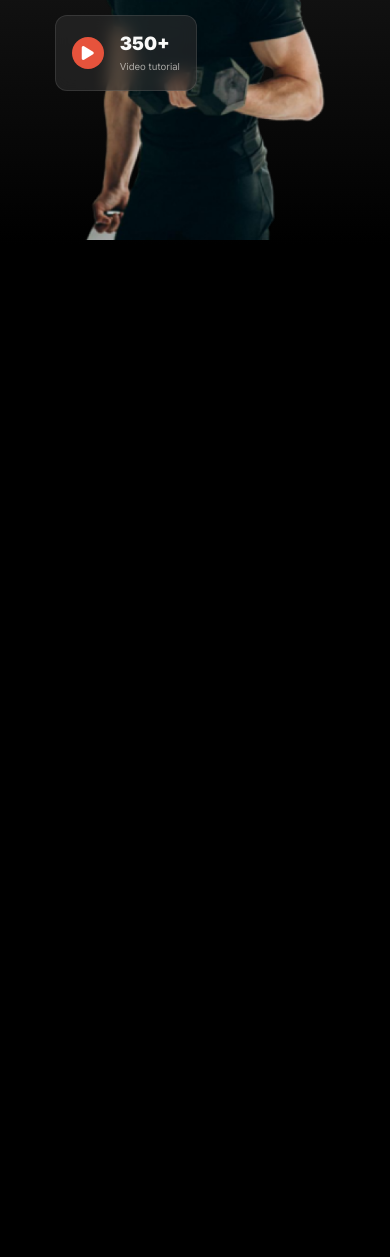
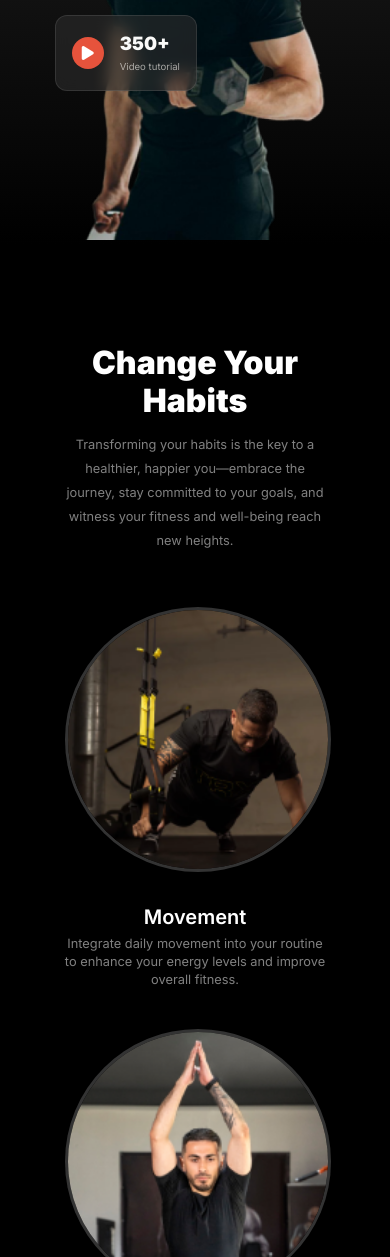
Before and after one commit to shaoon09/ph-assignment-2, a plain HTML site: page index.html in a window 390 px wide. Shown: the part 743-2000 px from the top of the page. Before the commit the page ends 1019 px from the top, so only its background shows below. Drawn offline with Linux system fonts and the light colour scheme; a web font is replaced by a local one.

Commit message:
change habits page added with responsive

```diff
--- a/index.html
+++ b/index.html
@@ -54,5 +54,37 @@
             </div>
         </div>
     </header>
+    <main>
+        <section class="change-habits">
+            <div class="container">
+                <div class="text-container">
+                    <h1>Change Your Habits</h1>
+                    <p>Transforming your habits is the key to a healthier, happier you—embrace the journey, stay committed to your goals, and witness your fitness and well-being reach new heights.</p>
+                </div>
+                <div class="img-container">
+                    <div>
+                        <img src="images/image 3.png" alt="">
+                        <h5>Movement</h5>
+                        <p>Integrate daily movement into your routine to enhance your energy levels and improve overall fitness.</p>
+                    </div>
+                    <div>
+                        <img src="images/image 2.png" alt="">
+                        <h5>Time</h5>
+                        <p>Prioritize your time effectively to ensure you never miss a workout and stay on track with your fitness goals.</p>
+                    </div>
+                    <div>
+                        <img src="images/image 4.png" alt="">
+                        <h5>Practice</h5>
+                        <p>Consistency is crucial for mastering your fitness routine and achieving your goals.</p>
+                    </div>
+                    <div>
+                        <img src="images/image 5.png" alt="">
+                        <h5>Weight Loss</h5>
+                        <p>Reach your weight loss goals with commitment, persistence, and a balanced approach.</p>
+                    </div>
+                </div>
+            </div>
+        </section>
+    </main>
 </body>
 </html>
--- a/styles/style.css
+++ b/styles/style.css
@@ -233,6 +233,66 @@ nav {
 .first {
     background: transparent;
 }
+/* change-habits */
+.change-habits {
+    width: 75%;
+    margin: 6.25rem auto;
+}
+
+.text-container {
+    width: 65%;
+    margin: 0 auto;
+    text-align: center;
+    margin-bottom: 3.375rem;
+}
+
+.text-container h1 {
+    color: rgb(255, 255, 255);
+    font-size: 3rem;
+    font-weight: 900;
+    line-height: 120%;
+    margin-bottom: 0.8rem;
+}
+
+.text-container p {
+    color: rgba(255, 255, 255, 0.5);
+    font-size: 0.8rem;
+    font-weight: 400;
+    line-height: 1.5rem;
+}
+
+.img-container {
+    width: calc(100% - 2rem);
+    display: grid;
+    gap: 2.5rem;
+    grid-template-columns: repeat(4, 1fr);
+    padding: 0 1rem;
+    text-align: center;
+}
+
+.img-container img {
+    border-radius: 50%;
+    width: 100%;
+    border: 3px solid rgba(255, 255, 255, 0.2);
+    margin-bottom: 1.8rem;
+}
+
+.img-container h5,
+.text h5 {
+    color: rgb(255, 255, 255);
+    font-size: 1.25rem;
+    font-weight: 600;
+    line-height: 120%;
+    margin-bottom: 0.375rem;
+}
+
+.img-container p,
+.text p {
+    color: rgba(255, 255, 255, 0.5);
+    font-size: 0.8rem;
+    font-weight: 400;
+    line-height: 18px;
+}
 @media screen and (max-width:576px) {
     .nav-links {
         display: none;
@@ -310,4 +370,15 @@ nav {
     .extra .vt2 {
         font-size: 0.6rem;
     }
+    .img-container {
+        grid-template-columns: repeat(1, 1fr);
+    }
+
+    .text-container {
+        width: 90%;
+    }
+
+    .text-container h1 {
+        font-size: 2rem;
+    }
 }
```
